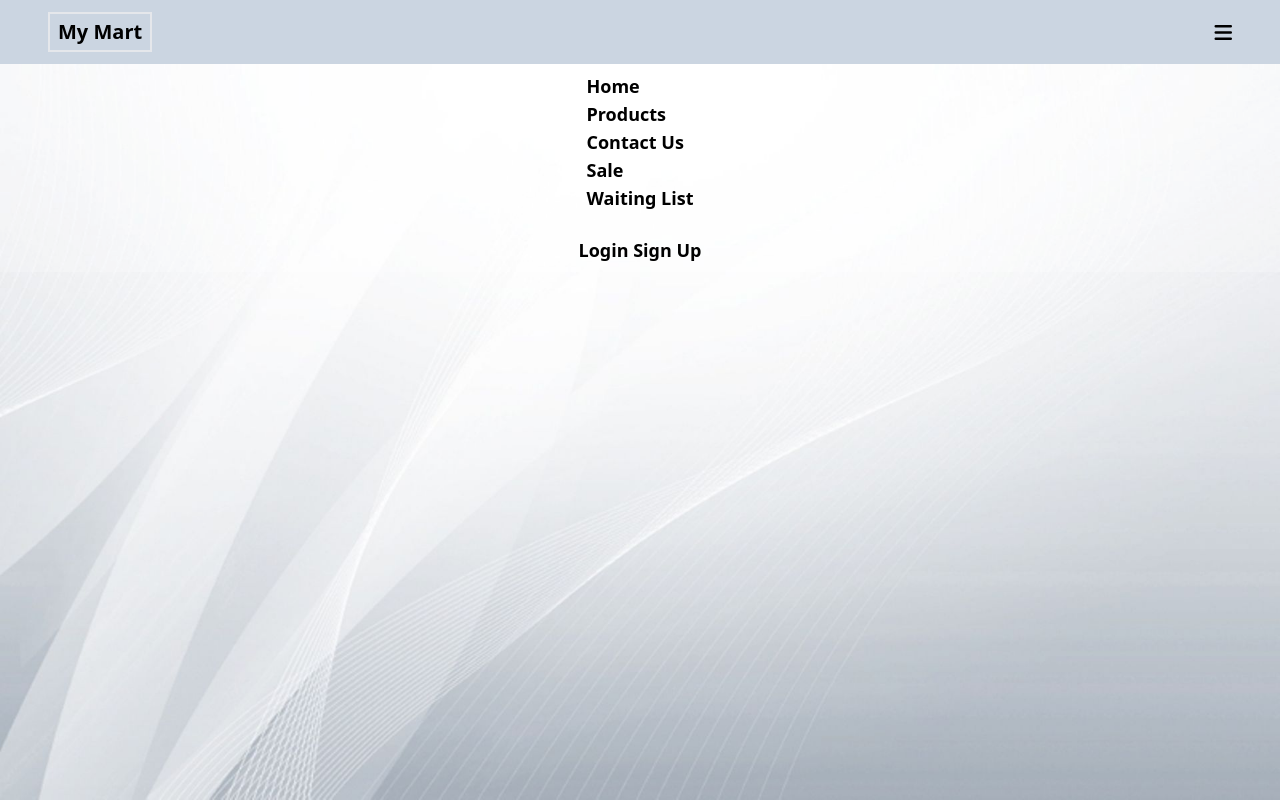
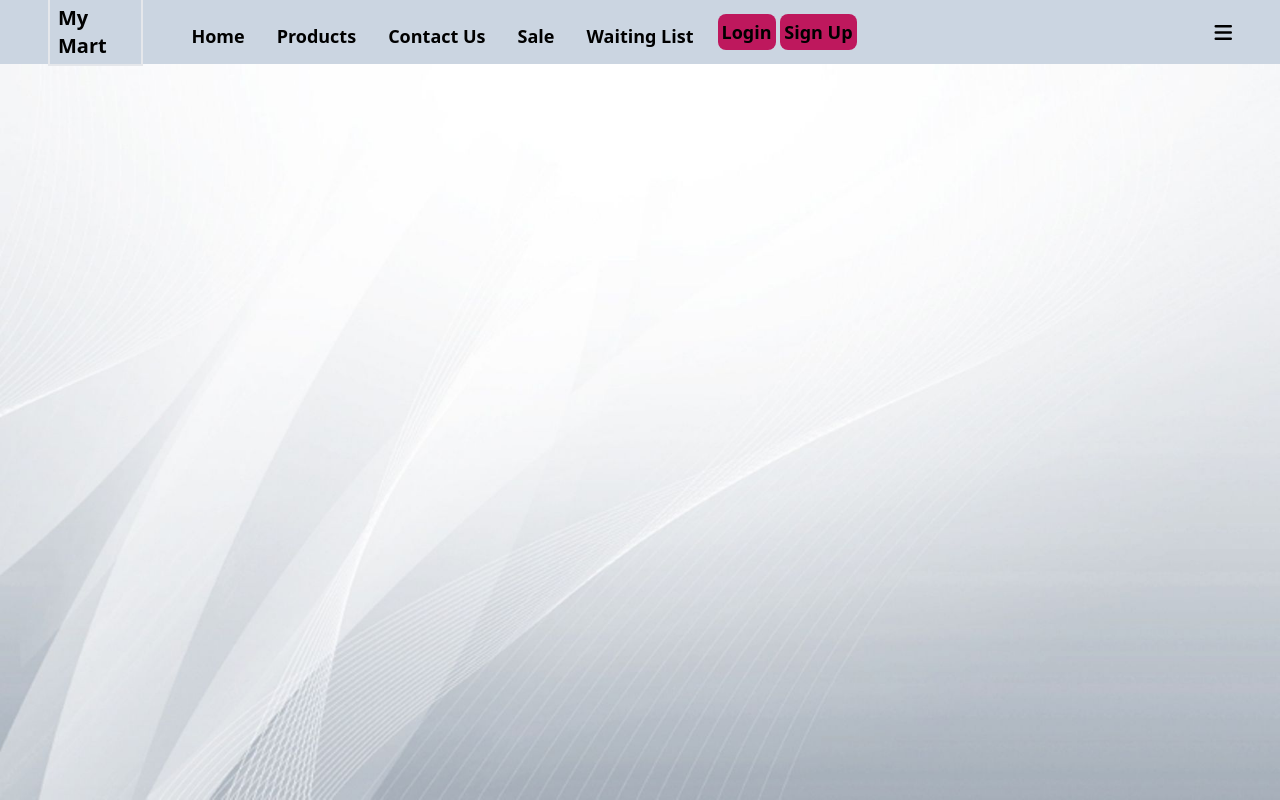
Before and after one commit to reuben-germain/tailwind-css, a website built with Vite: page index.html in a window 1280 px wide. Built offline with nearby package versions, Linux system fonts and the light colour scheme.

Commit message:
arranged nav links into a row on large screens, and did some more styling

```diff
--- a/index.html
+++ b/index.html
@@ -12,17 +12,17 @@
     <header class="bg-slate-300">
         <nav class="flex items-center justify-between px-12 h-16">
             <a href="#" class="text-xl font-bold border-2 px-2 py-1">My Mart</a>
-            <div class="absolute top-[64px] left-0 bg-[#ffffff30] w-full flex flex-col gap-6 items-center py-2 text-lg font-semibold">
-                <ul>
-                    <li>Home</li>
-                    <li>Products</li>
-                    <li>Contact Us</li>
-                    <li>Sale</li>
-                    <li>Waiting List</li>
+            <div class="absolute top-[64px] left-0 max-lg:bg-[#ffffff30] w-full flex flex-col gap-6 items-end px-12 py-3 text-lg font-semibold lg:static lg:flex-row">
+                <ul class="flex flex-col items-center gap-6 lg:flex-row lg:gap-8">
+                    <li class="hover:text-pink-700">Home</li>
+                    <li class="hover:text-pink-700">Products</li>
+                    <li class="hover:text-pink-700">Contact Us</li>
+                    <li class="hover:text-pink-700">Sale</li>
+                    <li class="hover:text-pink-700">Waiting List</li>
                 </ul>
                 <div>
-                    <button>Login</button>
-                    <button>Sign Up</button>
+                    <button class="bg-pink-700 rounded-lg px-1 py-1">Login</button>
+                    <button class="bg-pink-700 rounded-lg px-1 py-1">Sign Up</button>
                 </div>
             </div>
             <div>
```
